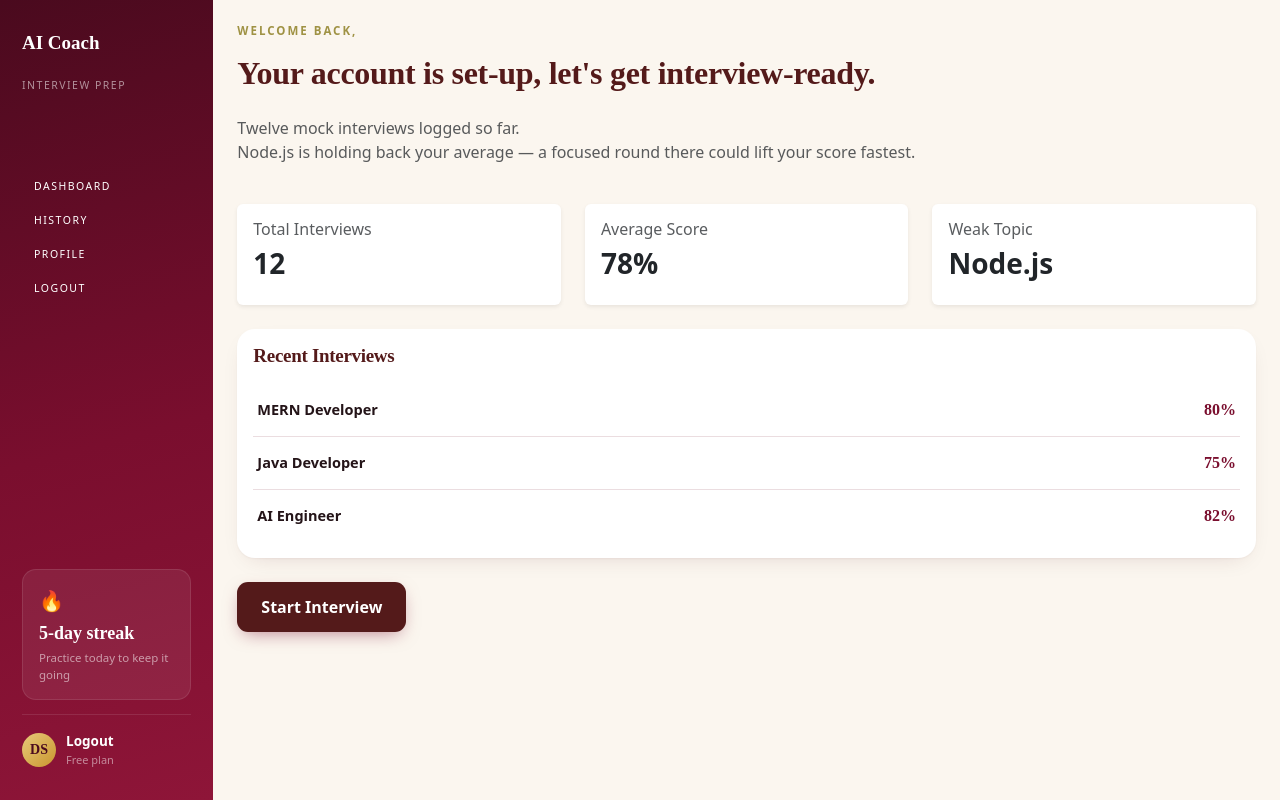
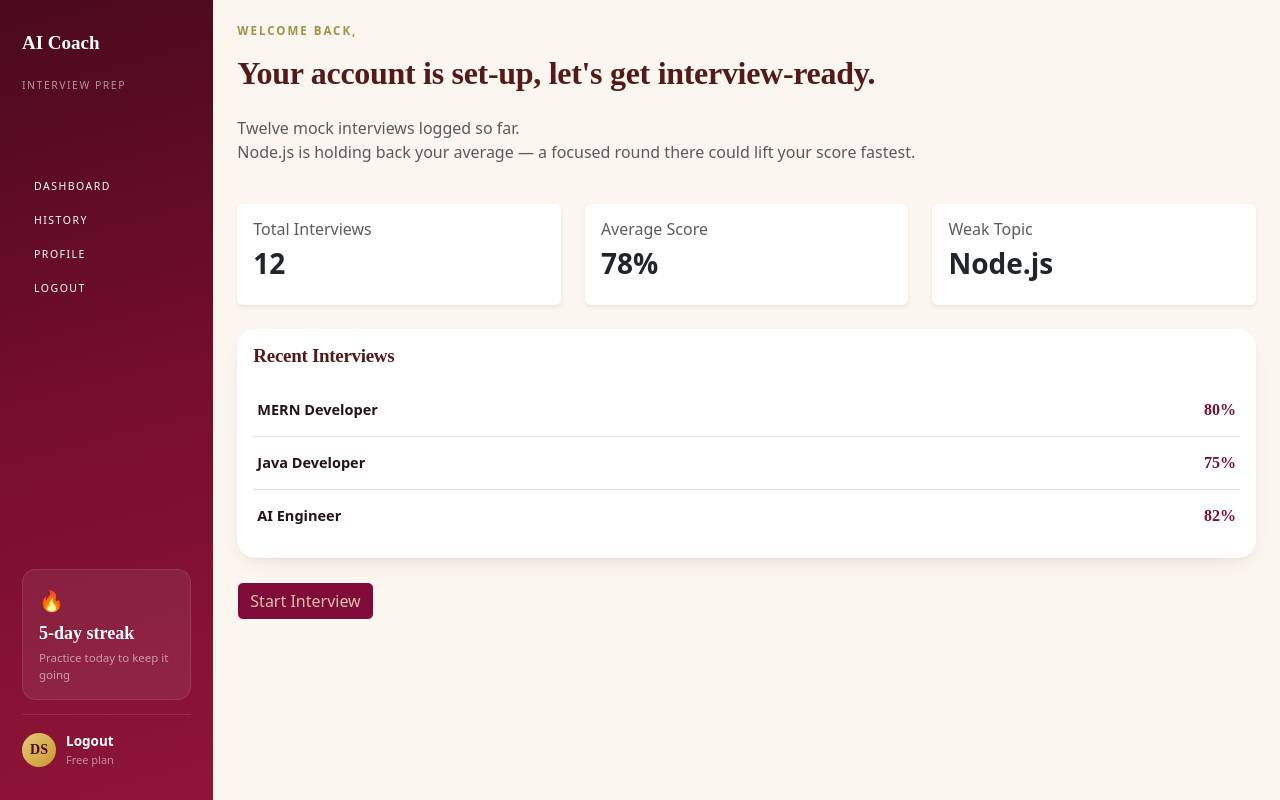
Before and after one commit to Dikshasisodia31/AI_Interview_Assistant, a React (Vite) app in the folder ai-interview-coach/: page /dashboard in a window 1280 px wide. Built offline with nearby package versions, Linux system fonts and the light colour scheme.

Commit message:
Design dashboard

```diff
--- a/ai-interview-coach/src/pages/Dashboard/Dashboard.jsx
+++ b/ai-interview-coach/src/pages/Dashboard/Dashboard.jsx
@@ -82,7 +82,7 @@ function Dashboard() {
 
           </div>
 
-          <Link to="/interview/setup" className="btn dash-btns btn-outline-light mt-4">
+          <Link to="/interview/setup" className="btn btns btn-outline-light mt-4">
               Start Interview
           </Link>
 
```
